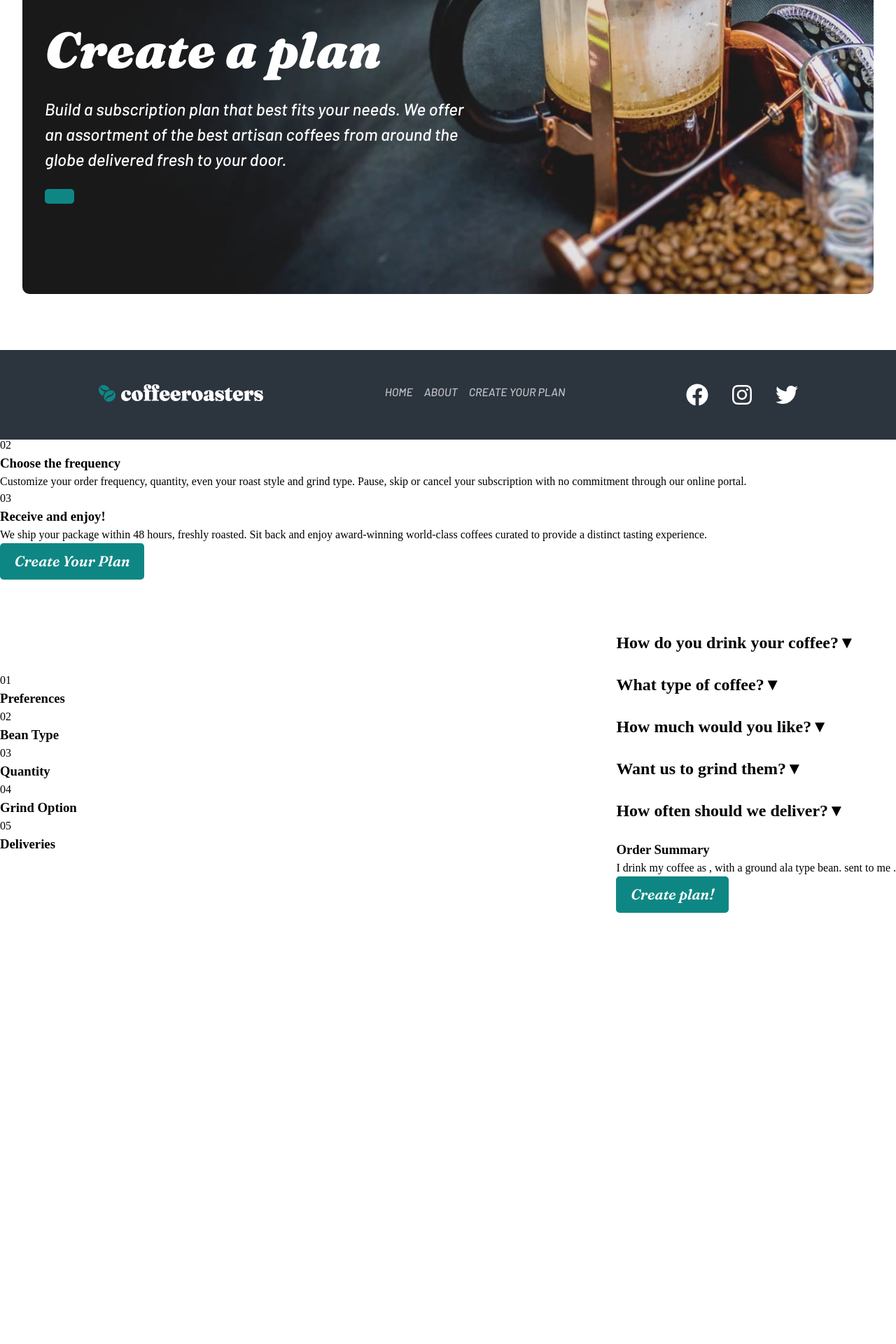
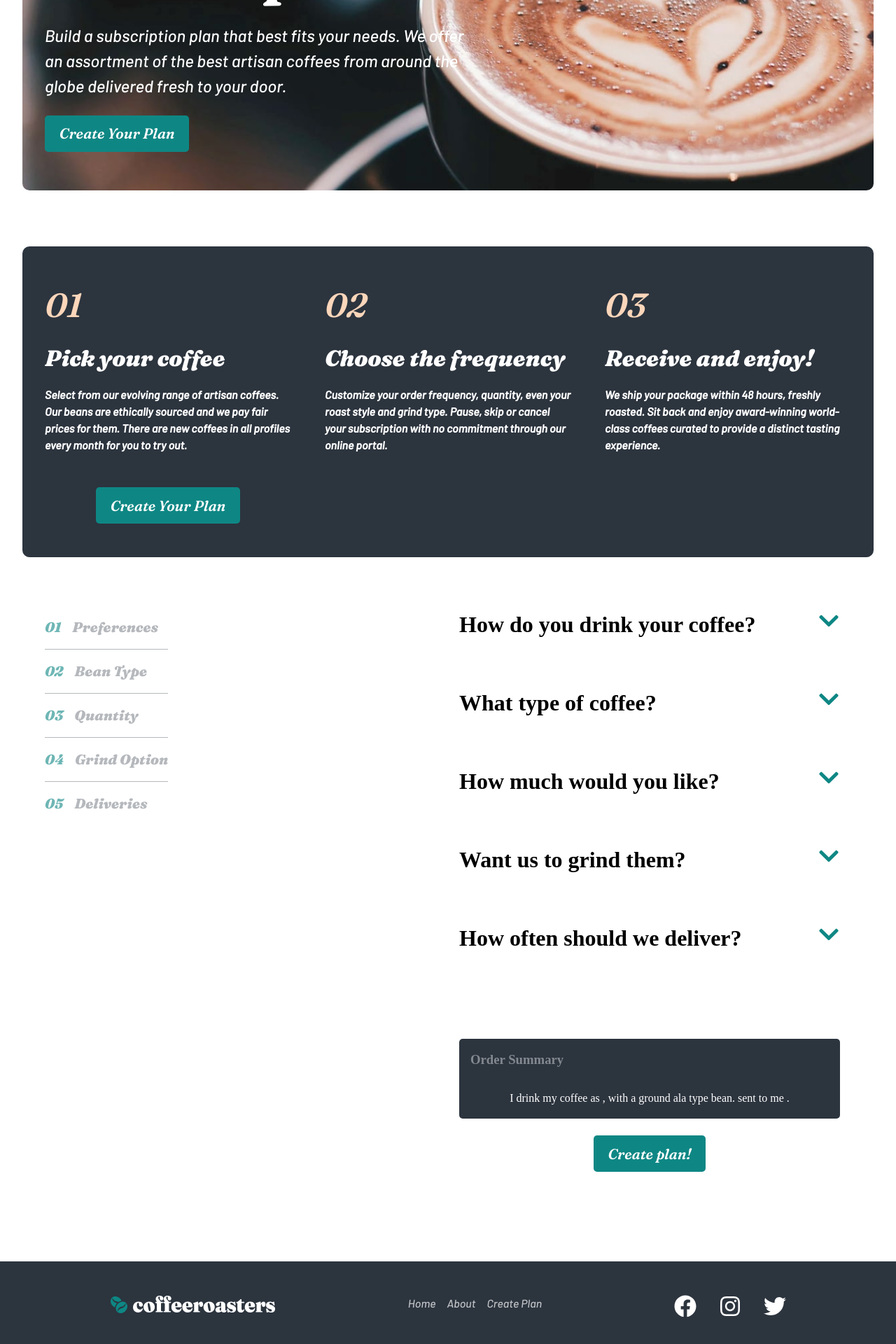
Before and after one commit to Jack-WebDev/CoffeeRoasters_MERN, a React (Vite) app in the folder frontend/: page /createPlan in a window 1280 px wide. Shown: the part 222-2142 px from the top of the page at 70% size. Before the commit the page ends 1574 px from the top, so only its background shows below. Built offline with nearby package versions, Linux system fonts and the light colour scheme.

Commit message:
create plan styling done, but could be better

```diff
--- a/frontend/src/components/AboutHero.jsx
+++ b/frontend/src/components/AboutHero.jsx
@@ -3,7 +3,7 @@ import "./CSS/AboutHero.css";
 // eslint-disable-next-line react/prop-types
 const AboutHero = ({ title, leadText }) => {
   return (
-    <section className="aboutHeroSection">
+    <section className="createPlanHeroSection">
       <h1>{title}</h1>
       <p>{leadText}</p>
     </section>
--- a/frontend/src/components/Button.jsx
+++ b/frontend/src/components/Button.jsx
@@ -4,7 +4,7 @@ import "./CSS/Button.css"
 // eslint-disable-next-line react/prop-types
 const Button = ({children}) => {
   return (
-    <button>{children}</button>
+    <button className="btn">{children}</button>
   )
 }
 
--- a/frontend/src/components/CSS/Button.css
+++ b/frontend/src/components/CSS/Button.css
@@ -3,6 +3,7 @@ button {
   border: none;
   border-radius: 5px;
   color: #fff;
+  width: fit-content;
   background-color: var(--clr-cyan-900);
   font-size: clamp(1rem, 1vw + 0.5rem, 2rem);
   font-family: var(--ff-france);
--- /dev/null
+++ b/frontend/src/components/CSS/CreatePlan.css
@@ -0,0 +1,59 @@
+
+
+@media screen and (min-width: 768px) {
+
+  .faqSection {
+    display: grid;
+    align-items: baseline;
+    grid-template-columns: 1fr 1fr;
+    width: min(90%, 1400px);
+    margin-inline: auto;
+  }
+}
+
+footer {
+  display: grid;
+  justify-items: center;
+  gap: 2rem;
+  padding-block: 2rem;
+  background-color: var(--clr-grey-900);
+  transform: translateY(0rem);
+}
+
+footer .footer__nav {
+  display: grid;
+  justify-items: center;
+  gap: 1rem;
+  list-style: none;
+}
+
+footer .nav__link {
+  color: rgba(255, 255, 255, 0.7);
+  font-family: var(--ff-barlow);
+  text-decoration: none;
+}
+footer .nav__link:hover {
+  color: #fff;
+  font-weight: 600;
+  text-decoration: 2px solid underline var(--clr-cyan-900);
+}
+footer .social__links {
+  display: flex;
+  justify-content: center;
+  align-items: center;
+  gap: 2rem;
+}
+
+@media screen and (min-width: 768px) {
+  footer {
+    transform: translateY(5rem);
+    padding-block: 3em;
+  }
+
+  footer .footer__nav {
+    display: flex;
+  }
+  .form__container {
+    width: 50vw;
+  }
+}
--- /dev/null
+++ b/frontend/src/components/CSS/CreatePlanHero.css
@@ -0,0 +1,48 @@
+.createPlanHeroSection {
+  display: flex;
+  flex-direction: column;
+  align-items: center;
+  text-align: center;
+  gap: 1.5rem;
+  color: #fff;
+  background-image: url(/plan/mobile/image-hero-blackcup.jpg);
+  background-size: 100%;
+  background-repeat: no-repeat;
+  padding-block: 2rem;
+  margin-inline: auto;
+  border-radius: 10px;
+  aspect-ratio: 2.2;
+  width: min(95%, 1400px);
+}
+.createPlanHeroSection h1 {
+  font-size: clamp(2rem, 5vw + 0.5rem, 5rem);
+  font-family: var(--ff-france);
+  width: min(90%, 600px);
+  line-height: 1.2;
+}
+.createPlanHeroSection p {
+  font-size: clamp(1.2rem, 2vw + 0.5rem, 1.5rem);
+  font-family: var(--ff-barlow);
+  width: min(90%, 600px);
+}
+
+@media screen and (min-width: 768px) {
+  .createPlanHeroSection {
+    justify-content: center;
+    align-items: start;
+    text-align: start;
+    background-image: url(/plan/tablet/image-hero-blackcup.jpg);
+    padding-inline-start: 2rem;
+    padding-block: unset;
+  }
+}
+@media screen and (min-width: 1024px) {
+  .createPlanHeroSection {
+    background-image: url(/plan/desktop/image-hero-blackcup.jpg);
+    aspect-ratio: 3;
+  }
+
+  .createPlanHeroSection h1 {
+    padding: unset;
+  }
+}
--- /dev/null
+++ b/frontend/src/components/CSS/FAQ.css
@@ -0,0 +1,83 @@
+.faq-container {
+  display: grid;
+
+  margin-inline: 1rem;
+}
+
+.faq-question {
+  display: flex;
+  justify-content: space-between;
+  align-items: center;
+  font-size: 1.2rem;
+  /* margin-inline: 1rem; */
+}
+
+.faq__content,
+.faq-category {
+  display: grid;
+  gap: 1rem;
+}
+
+.faq_div {
+  display: grid;
+  gap: 0.5rem;
+  background-color: var(--clr-cream-400);
+  padding: 1.5rem;
+  margin-inline: 1rem;
+  border-radius: 5px;
+  cursor: pointer;
+  text-align: center;
+}
+
+.faq_div:hover {
+  background-color: var(--clr-cyan-900);
+  color: #fff;
+}
+
+.order_summary {
+  display: grid;
+  justify-items: center;
+  text-align: center;
+  gap: 1.5rem;
+  background-color: var(--clr-grey-900);
+  color: #fff;
+  padding: 1rem;
+  border-radius: 5px;
+  margin-block-start: 5rem;
+  margin-block-end: 1.5rem;
+}
+
+.order_summary h3 {
+    justify-self: start;
+    color: var(--clr-grey-400);
+}
+
+.order_summary span {
+  font-size: 1.25rem;
+  font-weight: 900;
+  color: var(--clr-cyan-900);
+}
+
+.btn {
+  justify-self: center;
+}
+
+@media screen and (min-width: 768px) {
+  .faq-question {
+    font-size: 1.5rem;
+  }
+}
+
+@media screen and (min-width: 1024px) {
+  .faq__content {
+    grid-template-columns: repeat(3, 1fr);
+  }
+
+  .faq_div {
+    margin-inline: unset;
+  }
+
+  .faq-question {
+    font-size: 2rem;
+  }
+}
--- /dev/null
+++ b/frontend/src/components/CSS/FAQNav.css
@@ -0,0 +1,50 @@
+.side__nav {
+  display: none;
+}
+
+@media screen and (min-width: 768px) {
+  .side__nav {
+    display: grid;
+  }
+
+  .side__nav ul {
+    width: fit-content;
+    list-style: none;
+  }
+
+  .side__nav .nav__item {
+    display: flex;
+    align-items: center;
+    justify-content: start;
+    gap: 1rem;
+    color: var(--clr-grey-400);
+    font-family: var(--ff-france);
+    opacity: 0.6;
+  }
+  .side__nav .nav__item:hover {
+    color: var(--clr-cyan-900);
+  }
+  .side__nav .nav__item.active {
+    opacity: 1;
+  }
+  .side__nav .nav__item.active h3 {
+    color: rgba(0, 0, 0, 0.8);
+  }
+
+  .side__nav span {
+    font-size: 20px;
+    font-weight: 700;
+    color: var(--clr-cyan-900);
+  }
+  .side__nav h3 {
+    font-size: 20px;
+    cursor: pointer;
+  }
+  .side__nav .nav__item:not(:first-child) {
+    padding-block-start: 1rem;
+  }
+  .side__nav .nav__item:not(:last-child) {
+    padding-block-end: 1rem;
+    border-bottom: 1px solid var(--clr-grey-400);
+  }
+}
--- a/frontend/src/components/CSS/HowItWorks.css
+++ b/frontend/src/components/CSS/HowItWorks.css
@@ -7,6 +7,19 @@
   width: min(95%, 1400px);
   margin-inline: auto;
 }
+
+.howitworksBG {
+  background-color: var(--clr-grey-900);
+  margin-block-start: 5rem;
+  border-radius: 10px;
+  padding: 3rem 2rem;
+  transform: translateY(0);
+}
+
+.howitworksBG h3, .howitworksBG p {
+  color: #fff;
+}
+
 .howItWorks .planCreationProcess {
   display: grid;
   gap: 3rem;
--- /dev/null
+++ b/frontend/src/components/CreatePlanHero.jsx
@@ -0,0 +1,15 @@
+import Button from "../components/Button";
+import "./CSS/CreatePlanHero.css";
+
+// eslint-disable-next-line react/prop-types
+const CreatePlanHero = ({ title, leadText, buttonText }) => {
+  return (
+    <section className="createPlanHeroSection">
+      <h1>{title}</h1>
+      <p>{leadText}</p>
+      <Button>{buttonText}</Button>
+    </section>
+  );
+};
+
+export default CreatePlanHero;
--- a/frontend/src/components/Faq.jsx
+++ b/frontend/src/components/Faq.jsx
@@ -1,9 +1,9 @@
 import { useState } from "react";
+import { FaChevronUp, FaChevronDown } from "react-icons/fa";
 import orderOptions from "../components/data/orderOptions.json";
 import OrderOptionCard from "./OrderOptionCard";
 import Button from "./Button";
-
-// ... (previous code)
+import "../components/CSS/FAQ.css";
 
 const Faq = () => {
   const [openIndex, setOpenIndex] = useState(null);
@@ -35,9 +35,16 @@ const Faq = () => {
             onClick={() => handleToggle(categoryIndex)}
           >
             {orderOptions[category][0].question}
-            <span>{openIndex === categoryIndex ? "▲" : "▼"}</span>
+            <span>
+              {openIndex === categoryIndex ? (
+                <FaChevronUp color="#0e8784" />
+              ) : (
+                <FaChevronDown color="#0e8784" />
+              )}
+            </span>
           </h2>
 
+          <div className="faq__content">
             {openIndex === categoryIndex &&
               orderOptions[category].map((option) => (
                 <div className="faq_div" key={option.name}>
@@ -49,18 +56,19 @@ const Faq = () => {
                 </div>
               ))}
           </div>
+        </div>
       ))}
 
-      {/* Display order summary */}
-      <div style={{ marginTop: "1rem" }}>
+      <div className="order_summary">
         <h3>Order Summary</h3>
         <p>
-          I drink my coffee as {orderSummary.preference}, with a{" "}
-          {orderSummary.beanType} ground ala {orderSummary.grindOption} type
-          bean. {orderSummary.quantity} sent to me {orderSummary.delivery}.
+          I drink my coffee as <span>{orderSummary.preference}</span>, with a{" "}
+          <span>{orderSummary.beanType}</span> ground ala{" "}
+          <span>{orderSummary.grindOption}</span> type bean.{" "}
+          <span>{orderSummary.quantity}</span> sent to me{" "}
+          <span>{orderSummary.delivery}</span>.
         </p>
       </div>
-
       <Button>Create plan!</Button>
     </div>
   );
--- a/frontend/src/components/FaqNav.jsx
+++ b/frontend/src/components/FaqNav.jsx
@@ -1,11 +1,12 @@
 import sideNav from "../components/data/sideNav.json";
+import "../components/CSS/FAQNav.css";
 
 const FaqNav = () => {
   return (
     <div className="side__nav">
       <ul>
         {sideNav.map((option) => (
-          <li key={option.id}>
+          <li className="nav__item" key={option.id}>
             <span>{option.number}</span>
             <h3>{option.name}</h3>
           </li>
--- a/frontend/src/pages/CreatePlan.jsx
+++ b/frontend/src/pages/CreatePlan.jsx
@@ -1,29 +1,61 @@
-
-import Header from "../components/Header"
-import Hero from "../components/Hero"
-import Footer from "../components/Footer"
-import HowItWorks from "../components/HowItWorks"
-import FaqNav from "../components/FaqNav"
-import Faq from "../components/FAQ"
+import { FaFacebook, FaInstagram, FaTwitter } from "react-icons/fa";
+import { Link } from "react-router-dom";
+import Header from "../components/Header";
+import CreatePlanHero from "../components/CreatePlanHero";
+import HowItWorks from "../components/HowItWorks";
+import FaqNav from "../components/FaqNav";
+import Faq from "../components/Faq";
+import "../components/CSS/CreatePlan.css";
 
 const CreatePlan = () => {
   return (
     <div>
-      <Header/>
-      <Hero title={"Create a plan"} leadText={"Build a subscription plan that best fits your needs. We offer an assortment of the best artisan coffees from around the globe delivered fresh to your door."} />
-      <Footer/>
+      <Header />
+      <CreatePlanHero
+        title={"Create a plan"}
+        leadText={
+          "Build a subscription plan that best fits your needs. We offer an assortment of the best artisan coffees from around the globe delivered fresh to your door."
+        }
+        buttonText={"Create Your  Plan"}
+      />
+      <section className="howItWorks howitworksBG">
+        <HowItWorks />
+      </section>
+      <div className="faqSection">
+        <FaqNav />
+        <Faq />
+      </div>
+      <footer>
+        <Link className="logo" to={"/"}>
+          <img src="/shared/desktop/footer-logo.svg" alt="logo" />
+        </Link>
 
-      <div>
-        <HowItWorks/>
-      </div>
+        <ul className="footer__nav">
+          <li>
+            <Link className="nav__link" to={"/"}>
+              Home
+            </Link>
+          </li>
+          <li>
+            <Link className="nav__link" to={"/about"}>
+              About
+            </Link>
+          </li>
+          <li>
+            <Link className="nav__link" to={"/createPlan"}>
+              Create Plan
+            </Link>
+          </li>
+        </ul>
 
-      <div style={{display:"flex",justifyContent:"space-between",alignItems:"center",flexDirection:"row-reverse"}}>
-      <Faq/>
-      <FaqNav/>
-      </div>
+        <div className="social__links">
+          <FaFacebook fontSize={"2rem"} color="white" />
+          <FaInstagram fontSize={"2rem"} color="white" />
+          <FaTwitter fontSize={"2rem"} color="white" />
+        </div>
+      </footer>{" "}
+    </div>
+  );
+};
 
-    </div>
-  )
-}
-
-export default CreatePlan
+export default CreatePlan;
```
Lines whose indentation alone changed are shown as unchanged.
